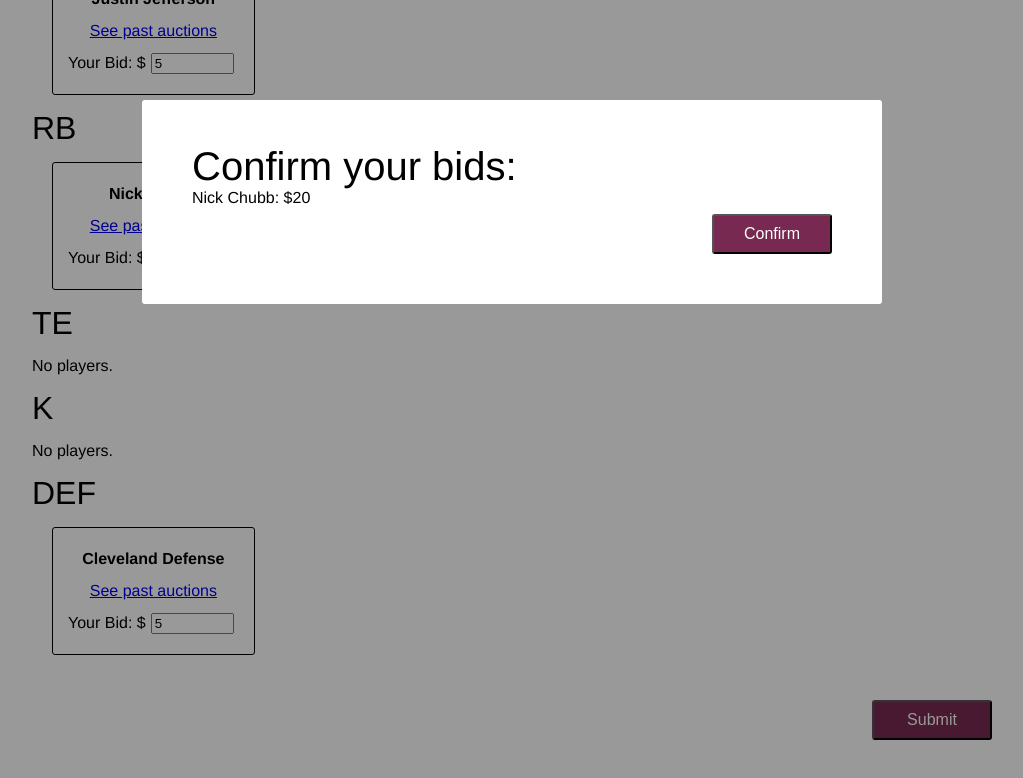
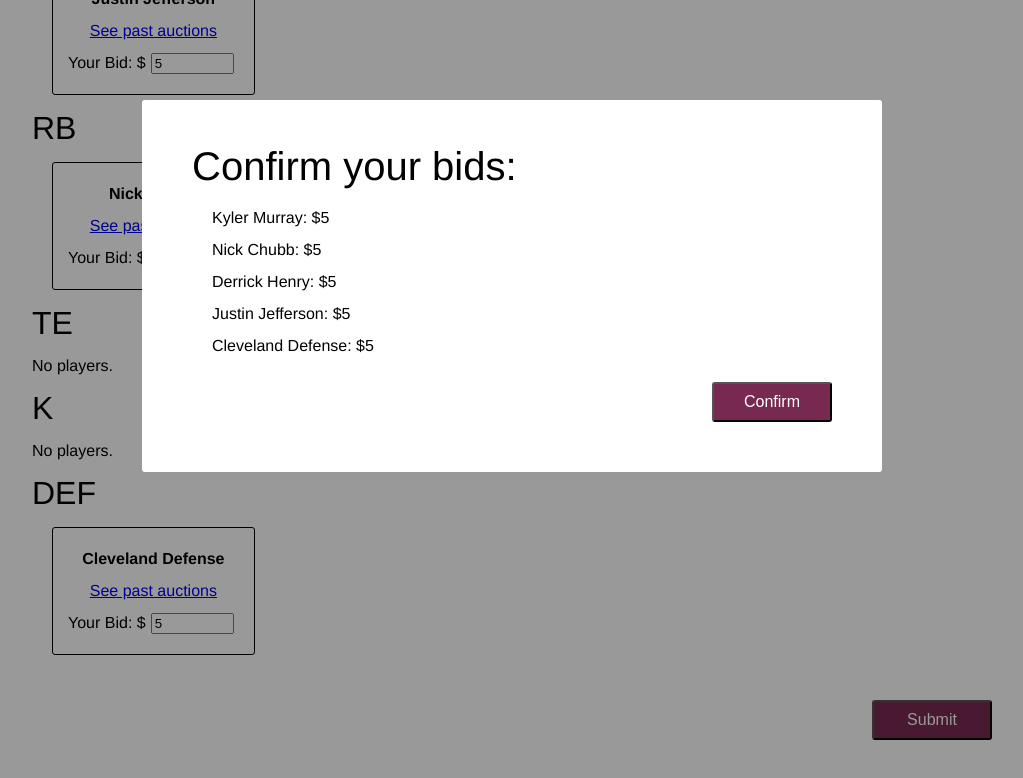
Before and after one commit to collinmurd/ff_auctions, a React (Create React App) app in the folder app/: page / in a window 1280 px wide. Both pictures are taken after typing "5", "5", "5", "5", "5" into the empty fields and a click on the button "Submit". Shown: the part 508-1286 px from the top of the page, without its empty margins (128-1151 px from the left). Built offline with nearby package versions, Linux system fonts and the light colour scheme.

Commit message:
show bids in confirm modal

```diff
--- a/app/src/components/Auction.css
+++ b/app/src/components/Auction.css
@@ -44,3 +44,7 @@
 #confirmBidsButton {
     float: right;
 }
+
+#auctionSubmitModal ul {
+    margin: 20px;
+}
--- a/app/src/components/Auction.tsx
+++ b/app/src/components/Auction.tsx
@@ -2,7 +2,7 @@
 
 import './Auction.css'
 
-import React, { ChangeEventHandler, MouseEventHandler } from "react";
+import React, { MouseEventHandler } from "react";
 
 const data = [
     {
@@ -27,10 +27,15 @@ const data = [
     }
 ];
 
+type Bid = {
+    playerName: string,
+    amount: number
+};
+
 type AuctionProps = {};
 type AuctionState = {
     modalActive: boolean,
-    bids: {playerName: string, amount: number}[]
+    bids: Bid[]
 };
 export class Auction extends React.Component<AuctionProps, AuctionState> {
     positions: string[];
@@ -39,7 +44,9 @@ export class Auction extends React.Component<AuctionProps, AuctionState> {
 
         this.state = {
             modalActive: false,
-            bids: []
+            bids: data.map(player => {
+                return {playerName: player.playerName, amount: 0}
+            })
         };
 
         this.positions = ["QB", "WR", "RB", "TE", "K", "DEF"];
@@ -52,11 +59,17 @@ export class Auction extends React.Component<AuctionProps, AuctionState> {
         this.setState({modalActive: !this.state.modalActive});
     }
 
-    setBids(bid: {playerName: string, amount: number}) {
+    setBids(bid: Bid) {
         console.log(`bid change: ${JSON.stringify(bid)}`)
-        this.setState(prevState => ({
-            bids: [...prevState.bids, bid]
-        }));
+        this.setState(prevState => {
+            for (let i = 0; i < prevState.bids.length; i++) {
+                if (prevState.bids[i].playerName == bid.playerName) {
+                    prevState.bids[i].amount = bid.amount;
+                    return {bids: prevState.bids};
+                }
+            }
+            return {bids: [...prevState.bids, bid]};
+        });
     }
 
     render() {
@@ -67,7 +80,11 @@ export class Auction extends React.Component<AuctionProps, AuctionState> {
                     {this.getAuctionPositionSections()}
                 </div>
                 <button id="auctionSubmit" className="button" onClick={this.toggleModal}>Submit</button>
-                <AuctionSubmitModal active={this.state.modalActive} toggle={this.toggleModal} />
+                <AuctionSubmitModal
+                    active={this.state.modalActive}
+                    toggle={this.toggleModal}
+                    bids={this.state.bids}
+                />
             </div>
         );
     }
@@ -99,7 +116,7 @@ export class Auction extends React.Component<AuctionProps, AuctionState> {
 type AuctionPositionSectionProps = {
     position: string,
     players: string[],
-    bidUpdate: {(bid: {playerName: string, amount: number}): void}
+    bidUpdate: {(bid: Bid): void}
 };
 class AuctionPositionSection extends React.Component<AuctionPositionSectionProps> {
     playerCardElements: JSX.Element[];
@@ -127,7 +144,7 @@ class AuctionPositionSection extends React.Component<AuctionPositionSectionProps
 
 type AuctionPlayerCardProps = {
     playerName: string,
-    bidUpdate: {(bid: {playerName: string, amount: number}): void}
+    bidUpdate: {(bid: Bid): void}
 }
 class AuctionPlayerCard extends React.Component<AuctionPlayerCardProps> {
     constructor(props: AuctionPlayerCardProps) {
@@ -160,6 +177,7 @@ class AuctionPlayerCard extends React.Component<AuctionPlayerCardProps> {
 
 type AuctionSubmitModalProps = {
     active: boolean,
+    bids: Bid[],
     toggle: MouseEventHandler
 };
 class AuctionSubmitModal extends React.Component<AuctionSubmitModalProps> {
@@ -172,7 +190,9 @@ class AuctionSubmitModal extends React.Component<AuctionSubmitModalProps> {
             <div id="auctionSubmitModal" className={this.props.active? "modal modalActive": "modal"}>
                 <div className="modalContent">
                     <h2>Confirm your bids:</h2>
-                    <p>Nick Chubb: $20</p>
+                    <ul>
+                        {this.getBids()}
+                    </ul>
                     <div id="confirmBidsButtonContainer">
                         <button id="confirmBidsButton" className="button" onClick={this.props.toggle}>Confirm</button>
                     </div>
@@ -180,4 +200,12 @@ class AuctionSubmitModal extends React.Component<AuctionSubmitModalProps> {
             </div>
         )
     }
+
+    getBids() {
+        return this.props.bids
+        .filter(bid => bid.amount > 0)
+        .map(bid => {
+            return <li key={bid.playerName}>{bid.playerName}: ${bid.amount}</li>
+        })
+    }
 }
```
